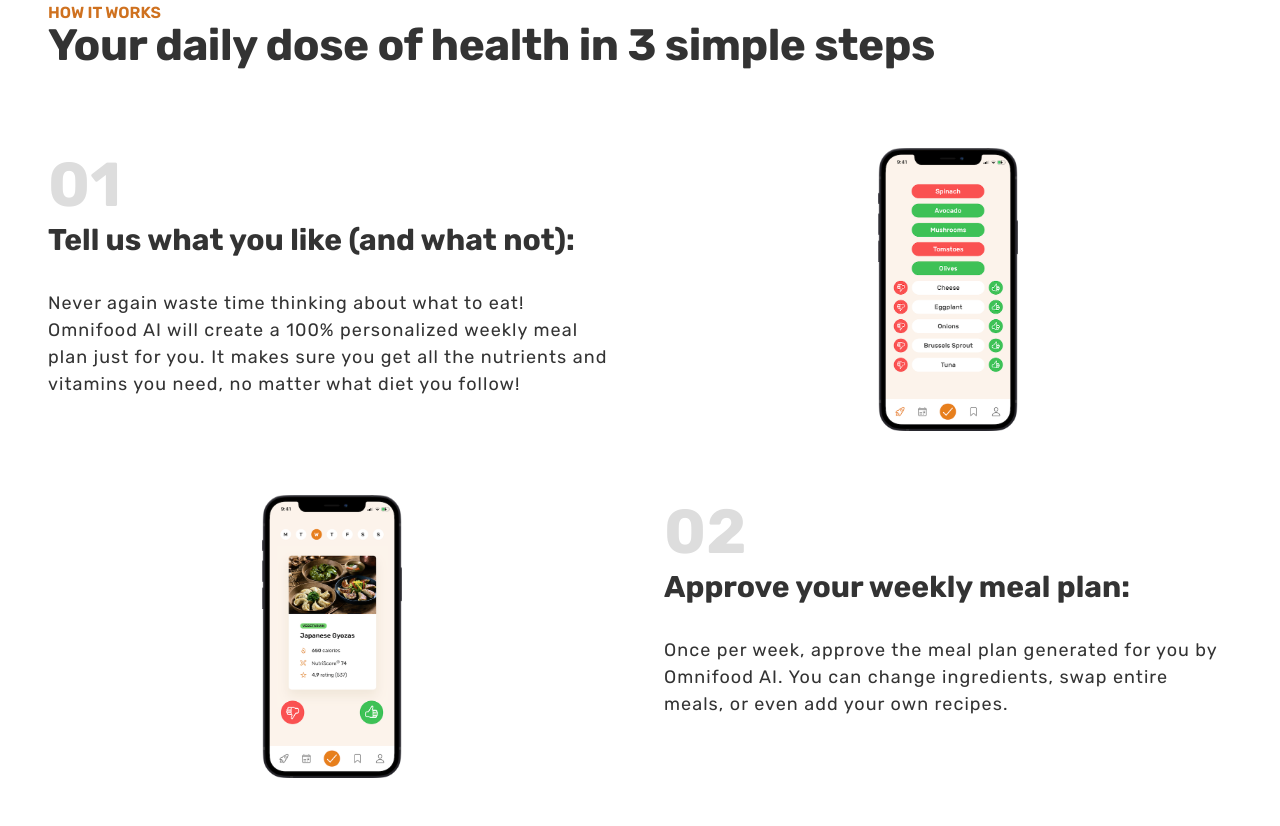
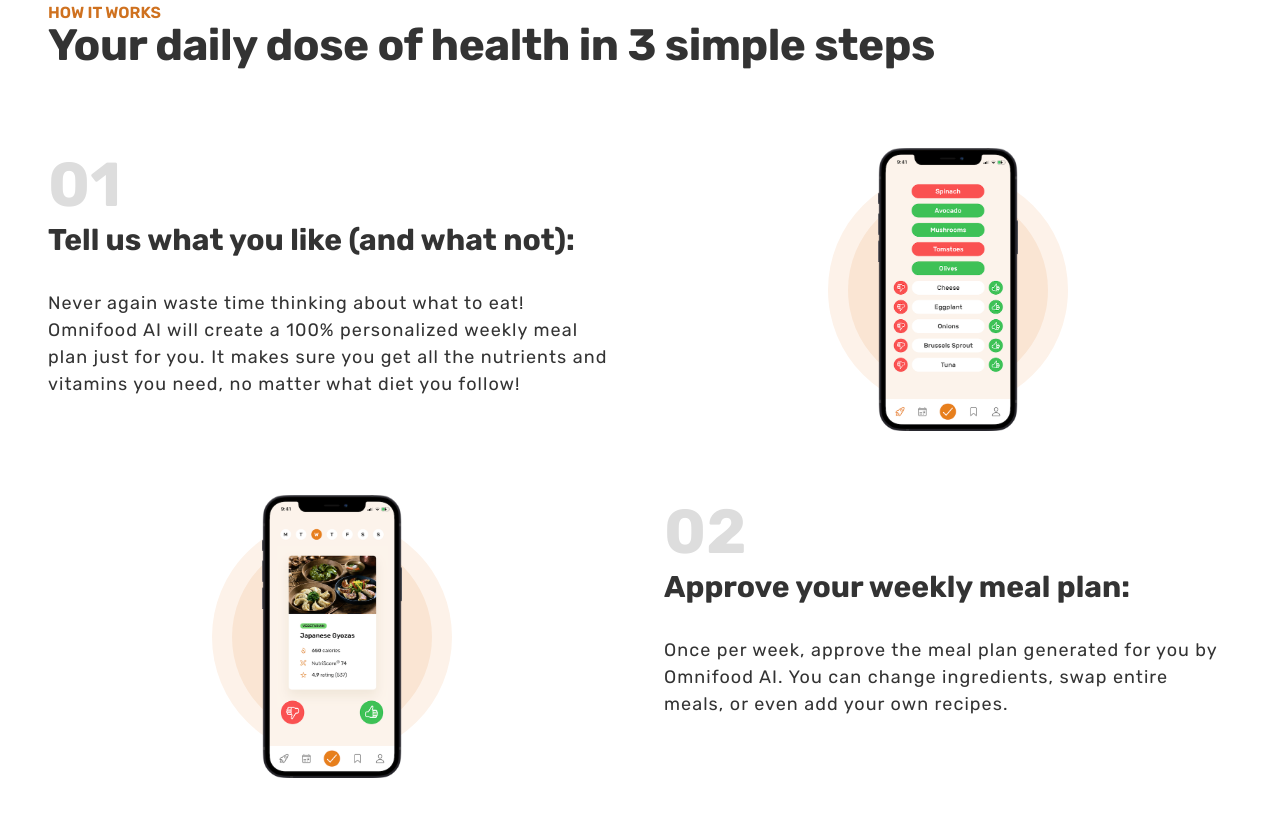
Before and after one commit to EdonaElshani/OmniFood, a plain HTML site: page index.html in a window 1280 px wide. Shown: the part 714-1540 px from the top of the page. Drawn offline with Linux system fonts and the light colour scheme.

Commit message:
How it works section

```diff
--- a/css/costum.css
+++ b/css/costum.css
@@ -1,4 +1,4 @@
-@import url('https://fonts.googleapis.com/css2?family=Roboto:wght@400;500;700&family=Rubik:wght@400;500;600;700&display=swap');
+@import url("https://fonts.googleapis.com/css2?family=Roboto:wght@400;500;700&family=Rubik:wght@400;500;600;700&display=swap");
 
 /*NGJYRAT:
 TINTS: #fdf2e9  #f8d8bd  #eea564
@@ -26,7 +26,6 @@ shadow:
   font-size: 1.8rem;
   font-weight: 500;
   align-items: center;
-
 }
 .menu:link,
 .menu:visited {
@@ -40,7 +39,7 @@ shadow:
   color: #cf711f;
 }
 
-.btn.cta-nav{
+.btn.cta-nav {
   padding: 0.9rem 1.8rem;
   color: white;
 }
@@ -58,37 +57,37 @@ shadow:
   max-width: 130rem;
 }
 
-.hero-header-description{
+.hero-header-description {
   font-size: 2rem;
   line-height: 1.5;
   letter-spacing: 1.3px;
-margin-bottom: 3.2rem
+  margin-bottom: 3.2rem;
 }
 
 .hero-image img {
   max-width: 100%;
 }
-.costumer{
+.costumer {
   display: flex;
   align-items: center;
-  gap: 1.6rem
+  gap: 1.6rem;
 }
-.costumer-img img{
+.costumer-img img {
   height: 3.2rem;
   width: 3.2rem;
   border-radius: 50%;
   margin-left: -1rem;
   border: 3px solid #fdf2e9;
 }
-.costumer-img img:last-child{
+.costumer-img img:last-child {
   margin-right: 0px;
 }
 
-.costumer-description{
+.costumer-description {
   font-size: 1.8rem;
   font-weight: 500;
 }
-.delivered-meal{
+.delivered-meal {
   color: #cf711f;
 }
 
@@ -96,26 +95,26 @@ color: #cf711f;
 
 /*******STEPS START********/
 
-.steps{
+.steps {
   padding: 0 4.8rem;
 }
-.steps-header{
+.steps-header {
   padding: 9.6rem 0 6.4rem 0;
 }
-.steps-header-description{
+.steps-header-description {
   font-weight: 600;
   text-transform: uppercase;
   font-size: 1.6rem;
   color: #cf711f;
 }
-.steps-content{
+.steps-content {
   display: grid;
   grid-template-columns: repeat(2, 1fr);
   gap: 6.4rem 4.8rem;
   justify-items: center;
 }
 
-.steps-content img{
+.steps-content img {
   width: 35%;
 }
 .step-no {
@@ -123,17 +122,41 @@ font-size: 6.2rem;
   font-weight: 700;
   color: #ddd;
 }
-.step-description{
+.step-description {
   font-size: 1.8rem;
   letter-spacing: 1.05px;
   line-height: 1.5;
 }
-
-.step-img{
+/*Intrinsinc ratio*/
+.step-img {
   display: flex;
   justify-content: center;
+  position: relative;
+  align-items: center;
 }
-.step-title{
+.step-img::before,
+.step-img::after {
+  content: " ";
+  display: block;
+  position: absolute;
+  top: 50%;
+  left: 50%;
+  transform: translate(-50%, -50%);
+  border-radius: 50%;
+}
+.step-img::before {
+  width: 60%;
+  padding-bottom: 60%;
+  z-index: -2;
+  background-color: #fdf2e9;
+}
+.step-img::after {
+  z-index: -1;
+  background-color: #fae5d3;
+  width: 50%;
+  padding-bottom: 50%;
+}
+.step-title {
   margin-bottom: 3.2rem;
 }
 
```
Lines whose indentation alone changed are shown as unchanged.
